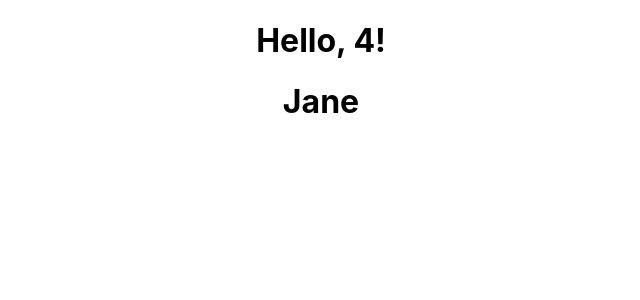
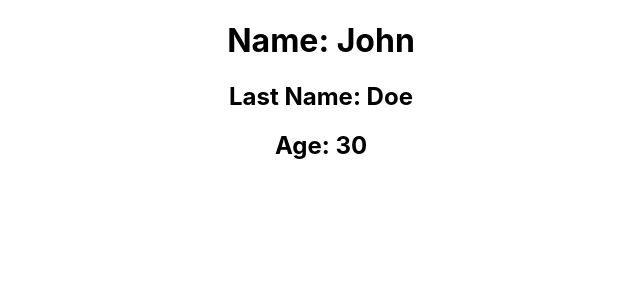
Before and after one commit to vanguyen333/firstReactApp, a React (Create React App) app: page / in a window 1280 px wide. Shown: the top 300 px of the page, without its empty margins (319-959 px from the left). Built offline with nearby package versions, Linux system fonts and the light colour scheme.

Commit message:
call a function inside a function

```diff
--- a/src/App.js
+++ b/src/App.js
@@ -1,21 +1,19 @@
 import "./App.css";
 
+const Person = () => {
+  return (
+    <>
+      <h1>Name: John</h1>
+      <h2>Last Name: Doe</h2>
+      <h2>Age: 30</h2>
+    </>
+  );
+};
+
 const App = () => {
-  const name = "Jane";
-
   return (
     <div className="App">
-      <h1>Hello, {2 + 2}!</h1>
-      {name ? (
-        <>
-          <h1>{name}</h1>
-        </>
-      ) : (
-        <>
-          <h1>test</h1>
-          <h2>There is no name</h2>
-        </>
-      )}
+      <Person />
     </div>
   );
 };
```
